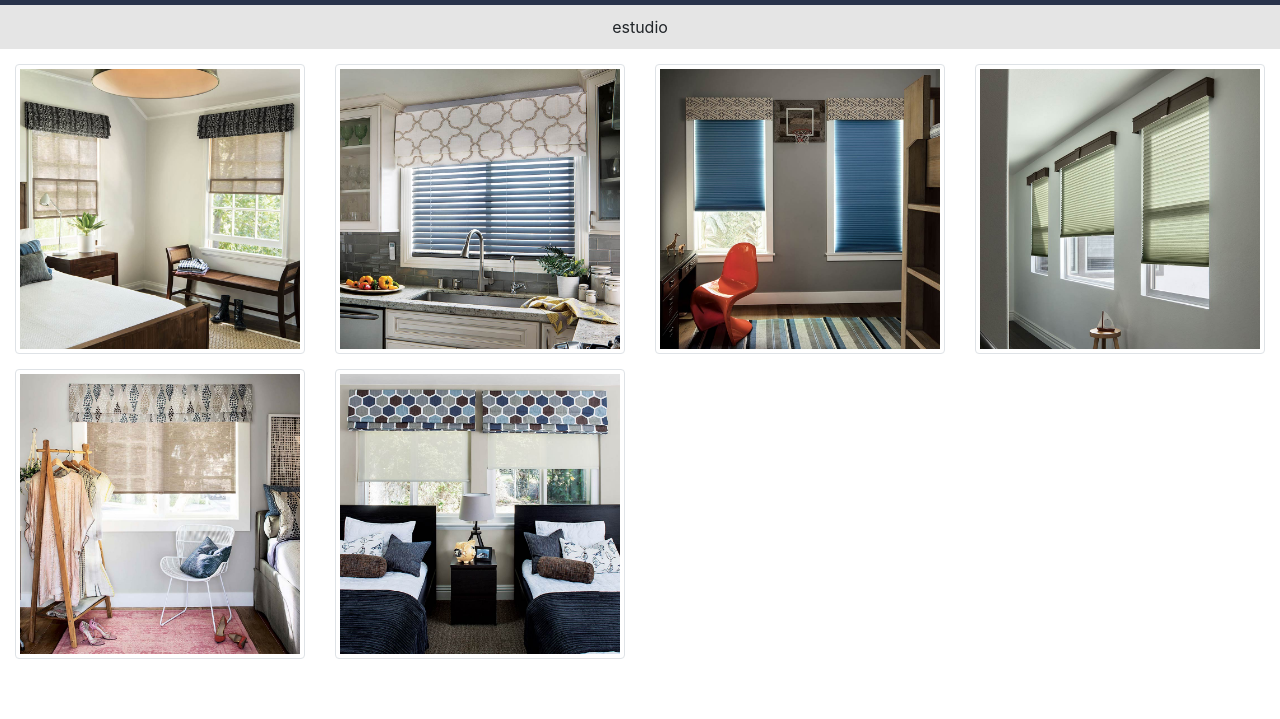
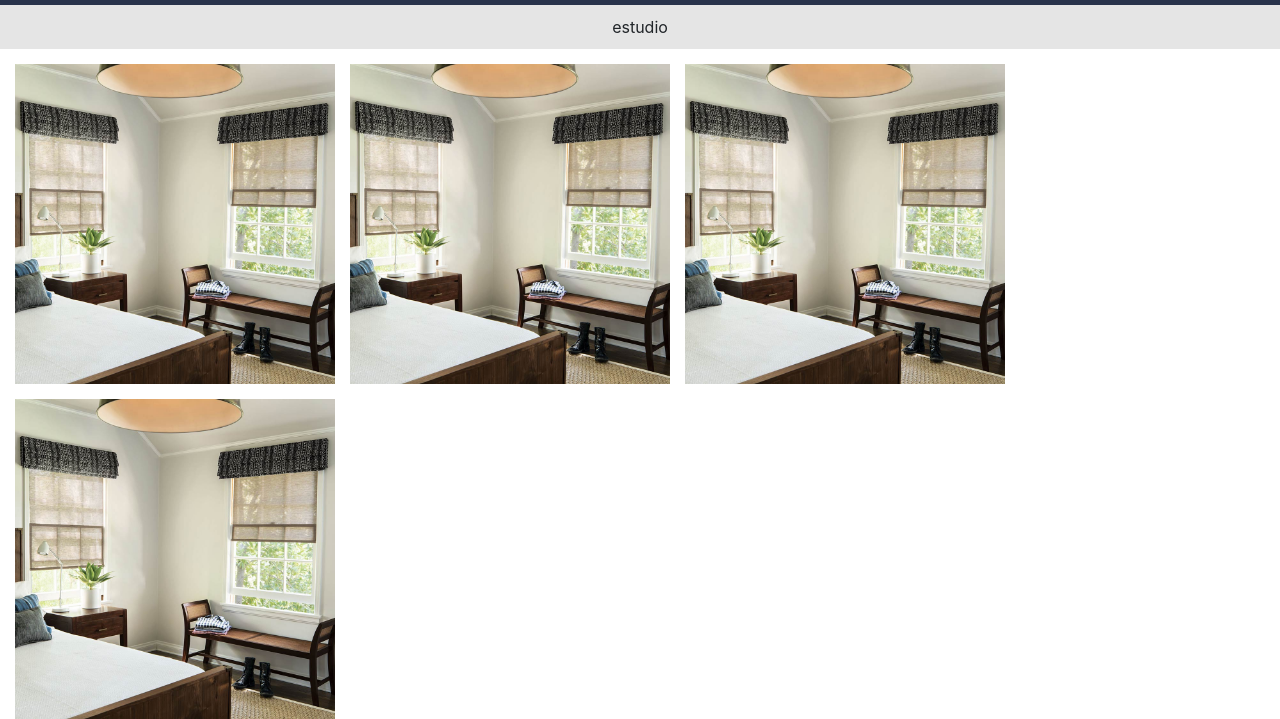
Before and after one commit to i-yassin/empresa_estudio, a website: page index.html in a window 1280 px wide. Shown: the part 85-804 px from the top of the page. Drawn offline with nearby package versions, Linux system fonts and the light colour scheme.

Commit message:
adding some changes

```diff
--- a/assets/js File/ajaxRequest.js
+++ b/assets/js File/ajaxRequest.js
@@ -1,8 +1,7 @@
 const requestTimeOut = 1000*5;
-
 function getData(url){
   $.ajax({
-      url:url,
+      url: "https://api.myjson.com/bins/r9n80",
       dataType: 'json',
       timeout: requestTimeOut,
       success: function(resp) {
@@ -14,10 +13,10 @@ function getData(url){
         error: function(req, status,error) {
             if(status==="timeout") {
                 alert("got timeout");
-
             }
-            else
+            else{
                 console.log(status);
+            }
          }
   });
 }
--- a/assets/styles/less/styles.less
+++ b/assets/styles/less/styles.less
@@ -17,17 +17,26 @@
   padding: 15px;
 }
 
+.image-container{
+  display: flex;
+  margin-left: 15px;
+  padding-right: 0px !important;
+  padding-left: 0px !important;
+}
+
 .image {
   display: block;
-  width: 100%;
-  height: auto;
-  position: relative;
+  transition: transform .2s;
 
+  }
+.image:hover{
+  -ms-transform: scale(1.5); /* IE 9 */
+    -webkit-transform: scale(1.5); /* Safari 3-8 */
+    transform: scale(1.5);
 }
-
 .imagestyle{
   padding-top: 15px;
-  height: 15%;
+  padding-right: 0px !important;
 }
 .imagestyle:hover .overlay {
   height: 15%;
@@ -38,11 +47,11 @@
   bottom: 0;
   left: 0;
   right: 0;
-  background-color: rgb(0,0,0,.4);
+  background-color: rgb(0,0,0,.4) !important;
   overflow: hidden;
   width: 100%;
   height: 0;
-  transition: 1s ease;
+  transition: .5s ease;
 }
 
 .text {
--- a/index.html
+++ b/index.html
@@ -44,42 +44,33 @@
 
 
 
-          <div class="col-sm-6 col-md-4 col-lg-3 imagestyle">
-
-              <img class="img-fluid img-thumbnail " class="image" src="./assets/images/room1.jpg">
+          <div class="col-sm-6 col-md-4 col-lg-3 image-container ">
+              <div class="imagestyle">
+                <img class="img-fluid  " src="./assets/images/room1.jpg"/>
                 <div class="overlay">
                     <div class="text">Hello World</div>
                 </div>
               </div>
-
-
-
-          <div class="col-sm-6 col-md-4 col-lg-3 imagestyle">
-              <img class="img-fluid img-thumbnail" src="./assets/images/room2.jpg" alt="">
+          </div>
+          <div class="col-sm-6 col-md-4 col-lg-3 image-container ">
+            <div class="imagestyle">
+              <img class="img-fluid  " src="./assets/images/room1.jpg"/>
               <div class="overlay">
                   <div class="text">Hello World</div>
               </div>
             </div>
-          <div class="col-sm-6 col-md-4 col-lg-3 imagestyle">
-              <img class="img-fluid img-thumbnail" src="./assets/images/room3.jpg" alt="">
+        </div>
+        <div class="col-sm-6 col-md-4 col-lg-3 image-container ">
+          <div class="imagestyle">
+            <img class="img-fluid  " src="./assets/images/room1.jpg"/>
             <div class="overlay">
                 <div class="text">Hello World</div>
             </div>
           </div>
-          <div class="col-sm-6 col-md-4 col-lg-3 imagestyle">
-              <img class="img-fluid img-thumbnail" src="./assets/images/room4.jpg" alt="">
-              <div class="overlay">
-                  <div class="text">Hello World</div>
       </div>
-          </div>
-          <div class="col-sm-6 col-md-4 col-lg-3 imagestyle">
-              <img class="img-fluid img-thumbnail" src="./assets/images/room5.jpg" alt="">
-              <div class="overlay">
-                  <div class="text">Hello World</div>
-                </div>
-          </div>
-          <div class="col-sm-6 col-md-4 col-lg-3 imagestyle">
-              <img class="img-fluid img-thumbnail" src="./assets/images/room6.jpg" alt="">
+      <div class="col-sm-6 col-md-4 col-lg-3 image-container ">
+        <div class="imagestyle">
+          <img class="img-fluid  " src="./assets/images/room1.jpg"/>
           <div class="overlay">
               <div class="text">Hello World</div>
           </div>
@@ -88,5 +79,9 @@
 
 
 
+      </div>
+
+
+
 </body>
 </html>
```
Also changed, not shown: assets/styles/css/styles.css. Lines whose indentation alone changed are shown as unchanged.
